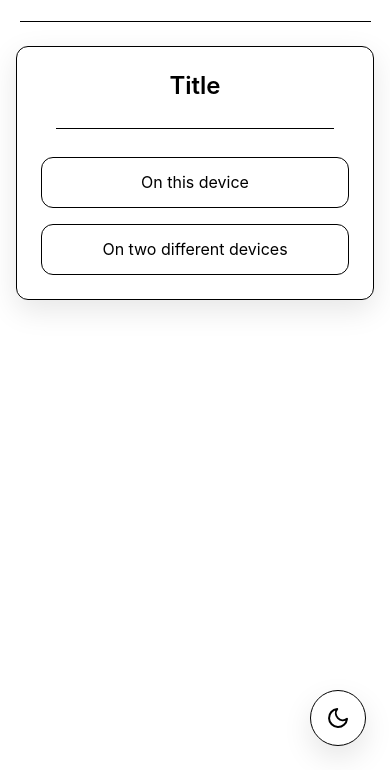
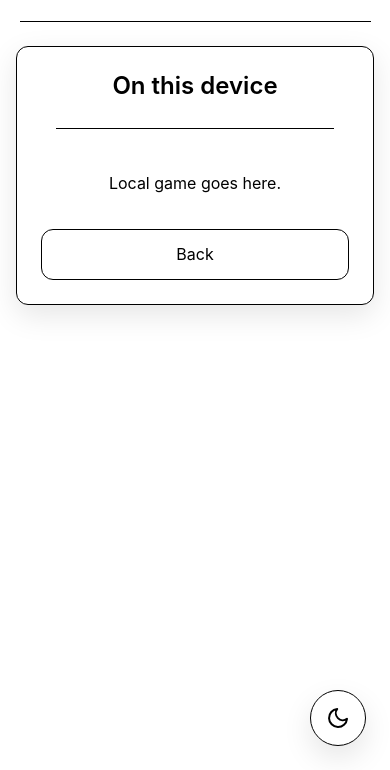
Before and after one commit to Ilampozhilvarman/website-game, a plain HTML site: page static/index.html in a window 390 px wide. Both pictures are taken after a click on the button "On this device". Shown: the part 74-844 px from the top of the page. Drawn offline with Linux system fonts and the light colour scheme.

Commit message:
Setup for js swtiching between pages.

```diff
--- a/static/index.html
+++ b/static/index.html
@@ -23,13 +23,26 @@
 	</header>
 	<hr class="divider">
 	<main>
-		<div id="box">
+		<div class="box screen" id="screen-menu" data-screen="menu">
 			<h2>Title</h2>
 			<hr class="divider">
 			<div id="row">
-				<button>On this device</button>
-				<button>On two different devices</button>
+				<button type="button" data-goto="local">On this device</button>
+				<button type="button" data-goto="online">On two different devices</button>
 			</div>
+		</div>
+	<div class="box screen" id="screen-local" data-screen="local" hidden>
+			<h2>On this device</h2>
+			<hr class="divider">
+			<p>Local game goes here.</p>
+			<button type="button" data-goto="menu">Back</button>
+		</div>
+
+		<div class="box screen" id="screen-online" data-screen="online" hidden>
+			<h2>On two different devices</h2>
+			<hr class="divider">
+			<p id="online-status">Online game goes here.</p>
+			<button type="button" data-goto="menu">Back</button>
 		</div>
 	</main>
 	<button id="toggle" type="button" aria-label="Toggle dark mode" aria-pressed="false" title="Toggle dark mode">
--- a/static/script.js
+++ b/static/script.js
@@ -27,3 +27,21 @@ if (toggleButton) {
 }
 
 initTheme();
+
+// --- Screen switching (single page, so a future WebSocket stays open) ---
+const screens = document.querySelectorAll('.screen');
+
+function showScreen(name) {
+	screens.forEach((screen) => {
+		screen.hidden = screen.dataset.screen !== name;
+	});
+	// Hook for later: open the WebSocket when entering 'online',
+	// close it when leaving.
+}
+
+document.addEventListener('click', (event) => {
+	const target = event.target.closest('[data-goto]');
+	if (target) {
+		showScreen(target.dataset.goto);
+	}
+});
--- a/static/style.css
+++ b/static/style.css
@@ -24,6 +24,10 @@
 
 * {
     box-sizing: border-box;
+}
+
+[hidden] {
+    display: none !important;
 }
 
 html, body {
@@ -70,7 +74,7 @@ main {
     margin: 0.5rem 0;
 }
 
-#box {
+.box {
     display: flex;
     flex-direction: column;
     align-items: center;
@@ -83,7 +87,7 @@ main {
     transition: border-color 0.2s ease, box-shadow 0.2s ease;
 }
 
-#box h2 {
+.box h2 {
     margin: 0;
     font-size: 1.75rem;
     font-weight: 600;
@@ -173,12 +177,12 @@ button:active,
         font-size: 2rem;
     }
 
-    #box {
+    .box {
         padding: 1.5rem;
         width: min(92%, 520px);
     }
 
-    #box h2 {
+    .box h2 {
         font-size: 1.5rem;
     }
 
```
